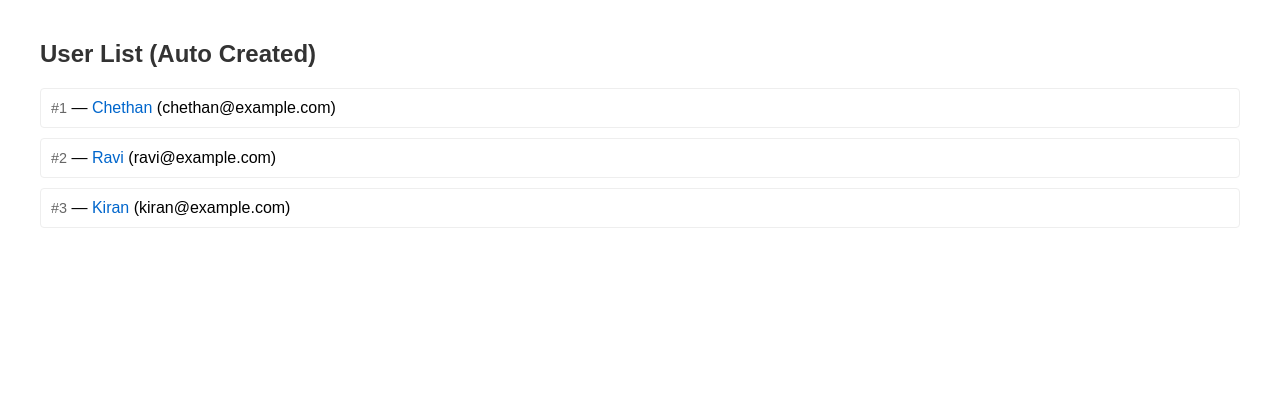
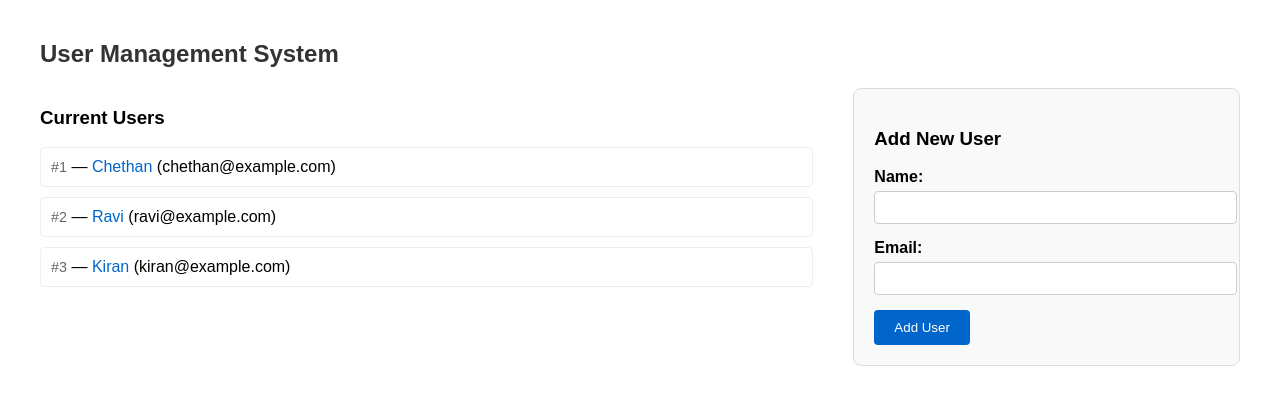
Before and after one commit to chethan81/auto-user-app, a Flask app: page /users in a window 1280 px wide. Shown: the top 405 px of the page. Run offline with Flask 3, Linux system fonts and the light colour scheme; data comes from the database, SQL or seed files in the repository.

Commit message:
Add user form for creating new users

```diff
--- a/app.py
+++ b/app.py
@@ -1,4 +1,4 @@
-from flask import Flask, render_template
+from flask import Flask, render_template, request, redirect, url_for
 import sqlite3
 import os
 
@@ -42,6 +42,13 @@ def get_users():
 def home():
     return "Auto User App Running Successfully!"
 
+def insert_user(name, email):
+    conn = sqlite3.connect(DB_PATH)
+    cur = conn.cursor()
+    cur.execute("INSERT INTO users (name, email) VALUES (?, ?)", (name, email))
+    conn.commit()
+    conn.close()
+
 def get_user_by_id(user_id):
     conn = sqlite3.connect(DB_PATH)
     conn.row_factory = sqlite3.Row
@@ -51,8 +58,15 @@ def get_user_by_id(user_id):
     conn.close()
     return user
 
-@app.route("/users")
+@app.route("/users", methods=["GET", "POST"])
 def users():
+    if request.method == "POST":
+        name = request.form["name"]
+        email = request.form["email"]
+        if name and email:
+            insert_user(name, email)
+        return redirect(url_for("users"))
+
     data = get_users()
     return render_template("users.html", users=data)
 
--- a/templates/users.html
+++ b/templates/users.html
@@ -5,16 +5,28 @@
     <style>
         body { font-family: Arial, sans-serif; margin: 40px; }
         h2 { color: #333; }
+        .container { display: flex; gap: 40px; }
+        .user-list { flex: 2; }
+        .add-user-form { flex: 1; }
         ul { list-style: none; padding: 0; }
         li { margin: 10px 0; padding: 10px; border: 1px solid #eee; border-radius: 4px; }
         a { text-decoration: none; color: #0066cc; }
         a:hover { text-decoration: underline; }
         .user-id { color: #666; font-size: 0.9em; }
+        .form-box { border: 1px solid #ddd; padding: 20px; border-radius: 8px; background: #f9f9f9; }
+        .form-group { margin: 15px 0; }
+        label { display: block; margin-bottom: 5px; font-weight: bold; }
+        input[type="text"], input[type="email"] { width: 100%; padding: 8px; border: 1px solid #ccc; border-radius: 4px; }
+        button { background: #0066cc; color: white; padding: 10px 20px; border: none; border-radius: 4px; cursor: pointer; }
+        button:hover { background: #0052a3; }
     </style>
 </head>
 <body>
-    <h2>User List (Auto Created)</h2>
+    <h2>User Management System</h2>
 
+    <div class="container">
+        <div class="user-list">
+            <h3>Current Users</h3>
             <ul>
                 {% for u in users %}
                     <li>
@@ -24,5 +36,26 @@
                     </li>
                 {% endfor %}
             </ul>
+        </div>
+
+        <div class="add-user-form">
+            <div class="form-box">
+                <h3>Add New User</h3>
+                <form method="POST">
+                    <div class="form-group">
+                        <label for="name">Name:</label>
+                        <input type="text" id="name" name="name" required>
+                    </div>
+
+                    <div class="form-group">
+                        <label for="email">Email:</label>
+                        <input type="email" id="email" name="email" required>
+                    </div>
+
+                    <button type="submit">Add User</button>
+                </form>
+            </div>
+        </div>
+    </div>
 </body>
 </html>
```
Lines whose indentation alone changed are shown as unchanged.
